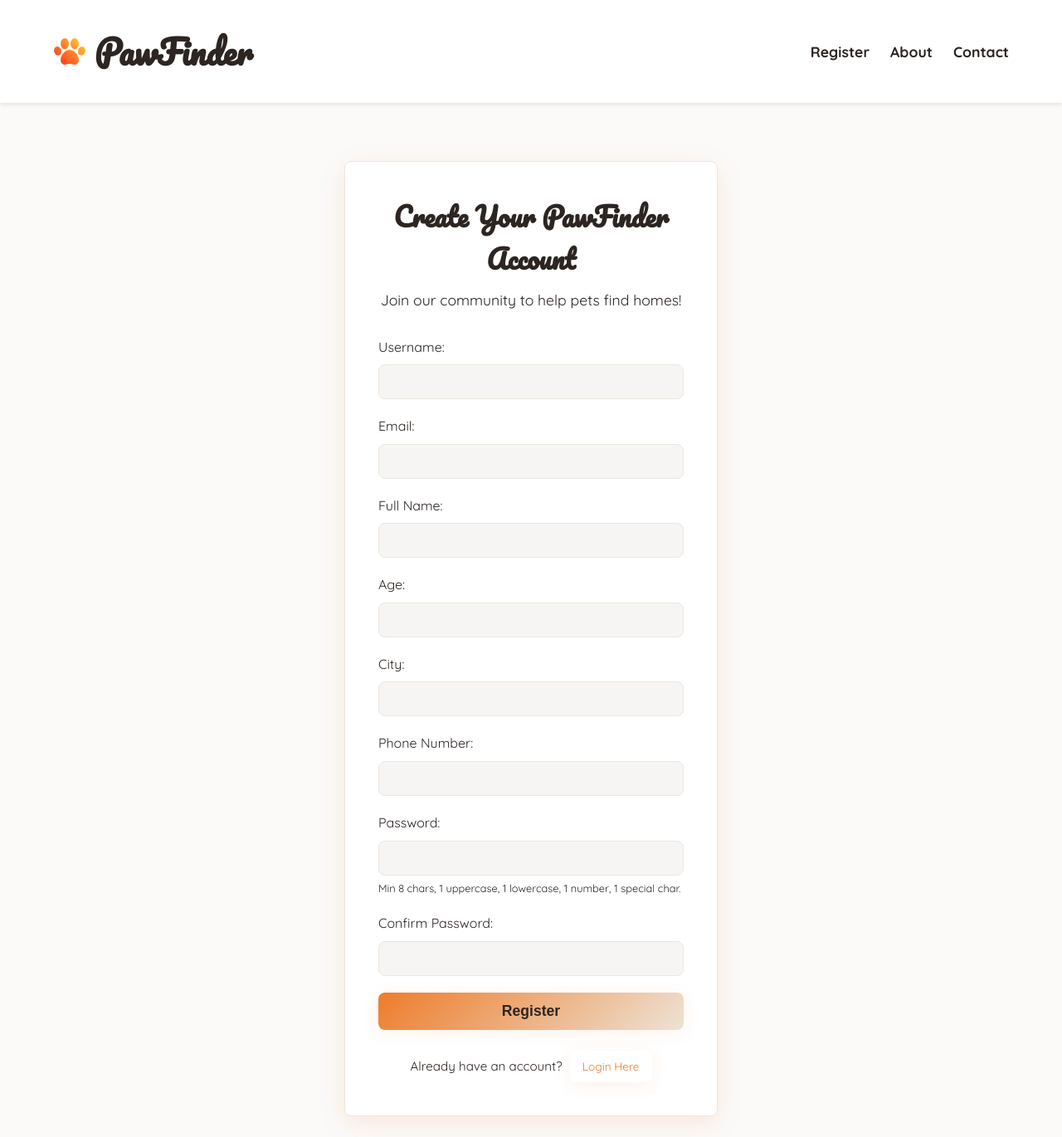
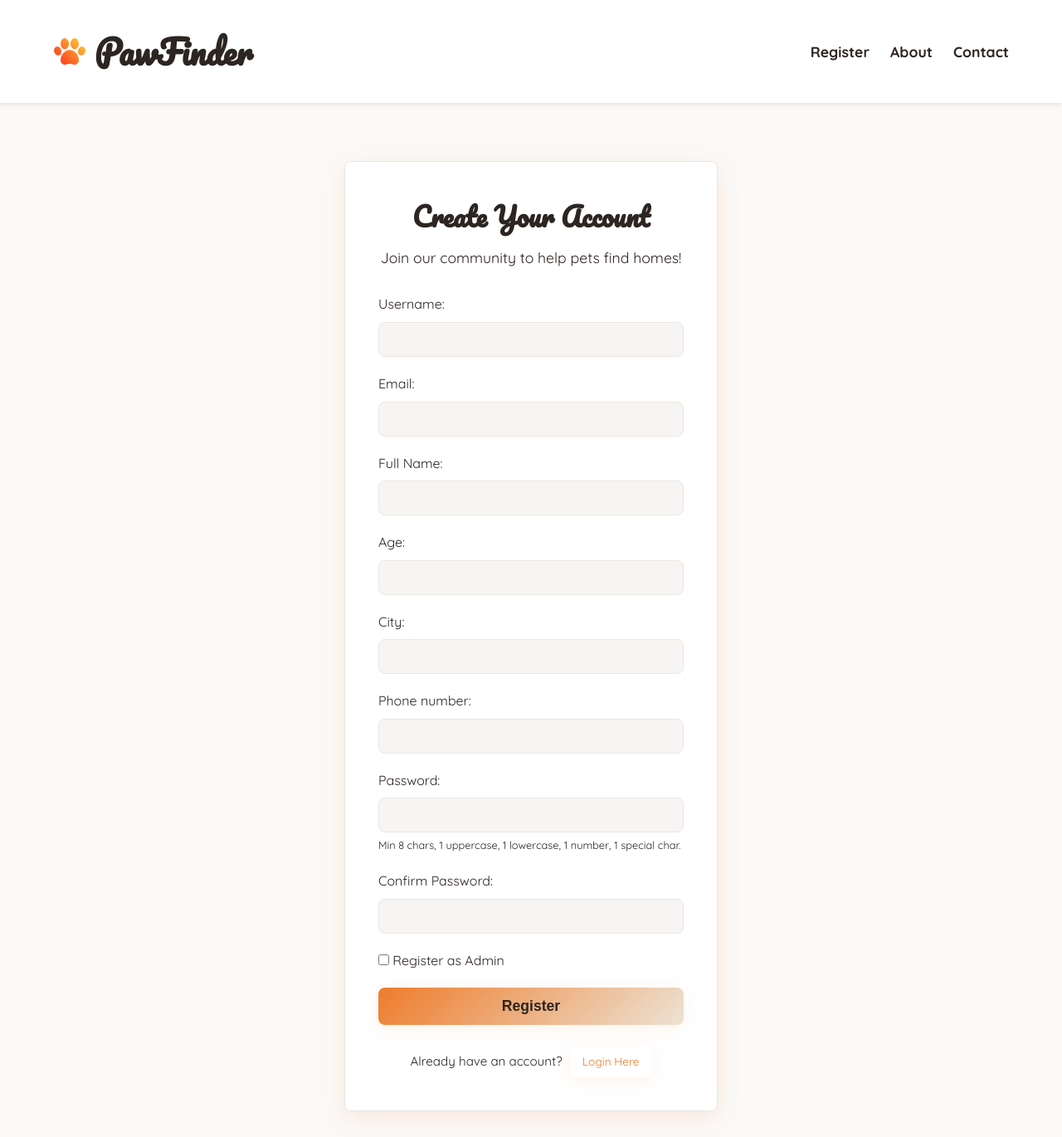
Before and after one commit to Deadpoolprime/petrescue2, a Django app: page /register/ in a window 1280 px wide. Shown: the top 1370 px of the page at 83% size. Run offline with Django 4.2, Linux system fonts and the light colour scheme.

Commit message:
admin creation successful : )

```diff
--- a/petrescue/settings.py
+++ b/petrescue/settings.py
@@ -21,6 +21,7 @@ BASE_DIR = Path(__file__).resolve().parent.parent
 
 # SECURITY WARNING: keep the secret key used in production secret!
 SECRET_KEY = 'django-insecure-45j6)$4tek)sn#--qcqp#wwj22gcro_n-v+hy)xqg+2hj!1wy^'
+ADMIN_REGISTRATION_PASSCODE = "FindAPaw!Admin#2025"
 
 # SECURITY WARNING: don't run with debug turned on in production!
 DEBUG = True
--- a/users/templates/users/register.html
+++ b/users/templates/users/register.html
@@ -1,3 +1,4 @@
+{# users/templates/users/register.html #}
 {% extends 'users/base.html' %}
 {% load static %}
 
@@ -6,68 +7,124 @@
 {% block content %}
 <section class="auth-section">
     <div class="auth-box">
-        <h2 class="auth-title">Create Your PawFinder Account</h2>
+        <h2 class="auth-title">Create Your Account</h2>
         <p class="auth-subtitle">Join our community to help pets find homes!</p>
 
-        {# Action correctly points to the register URL #}
-        <form id="registrationForm" method="post" action="{% url 'users:register' %}"> {# Corrected namespace #}
+        <form id="registrationForm" method="post" action="{% url 'users:register' %}">
             {% csrf_token %}
 
-            {# Display form errors here if any #}
+                        <!-- =================  ERROR DISPLAY BLOCK ================= -->
             {% if form.errors %}
                 <div class="alert alert-danger">
+                    <p><strong>Please correct the errors below:</strong></p>
+                    <ul>
                     {% for field in form %}
                         {% for error in field.errors %}
-                            <p><strong>{{ field.label }}:</strong> {{ error }}</p>
+                            <li>{{ field.label }}: {{ error }}</li>
                         {% endfor %}
                     {% endfor %}
+                    {# This shows errors not tied to a specific field, like passcode mismatch #}
                     {% for error in form.non_field_errors %}
-                        <p><strong>Error:</strong> {{ error }}</p>
+                        <li>{{ error }}</li>
                     {% endfor %}
+                    </ul>
                 </div>
             {% endif %}
+            <!-- ======================================================== -->
 
-            {# Added value attributes to retain user input on validation error #}
+            <!-- --- ALL FORM FIELDS GO HERE --- -->
             <div class="form-group">
-                <label for="id_username">Username:</label>
-                <input type="text" id="id_username" name="username" value="{{ form.username.value|default:'' }}" required>
+                {{ form.username.label_tag }}
+                {{ form.username }}
             </div>
+
             <div class="form-group">
-                <label for="id_email">Email:</label>
-                <input type="email" id="id_email" name="email" value="{{ form.email.value|default:'' }}" required>
+                {{ form.email.label_tag }}
+                {{ form.email }}
             </div>
+
             <div class="form-group">
-                <label for="id_first_name">Full Name:</label>
-                <input type="text" id="id_first_name" name="first_name" value="{{ form.first_name.value|default:'' }}">
+                {{ form.first_name.label_tag }}
+                {{ form.first_name }}
             </div>
+
             <div class="form-group">
-                <label for="id_age">Age:</label>
-                <input type="number" id="id_age" name="age" min="0" value="{{ form.age.value|default:'' }}">
+                {{ form.age.label_tag }}
+                {{ form.age }}
             </div>
+
             <div class="form-group">
-                <label for="id_city">City:</label>
-                <input type="text" id="id_city" name="city" value="{{ form.city.value|default:'' }}">
+                {{ form.city.label_tag }}
+                {{ form.city }}
             </div>
+
             <div class="form-group">
-                <label for="id_phone_number">Phone Number:</label>
-                <input type="tel" id="id_phone_number" name="phone_number" value="{{ form.phone_number.value|default:'' }}">
+                {{ form.phone_number.label_tag }}
+                {{ form.phone_number }}
             </div>
+
             <div class="form-group">
-                <label for="id_password1">Password:</label>
-                <input type="password" id="id_password1" name="password" required>
+                {{ form.password.label_tag }}
+                {{ form.password }}
                 <small class="password-rules">Min 8 chars, 1 uppercase, 1 lowercase, 1 number, 1 special char.</small>
             </div>
+
             <div class="form-group">
-                <label for="id_password2">Confirm Password:</label>
-                <input type="password" id="id_password2" name="password2" required>
+                {{ form.password2.label_tag }}
+                {{ form.password2 }}
             </div>
+            <!-- ----------------------------------- -->
+
+            <!-- --- Fields for Admin Registration --- -->
+            <div class="form-group admin-toggle">
+                <label for="{{ form.is_admin_registration.id_for_label }}">
+                    {{ form.is_admin_registration }}
+                    {{ form.is_admin_registration.label }}
+                </label>
+            </div>
+
+            <div class="form-group" id="admin_passcode_group" style="display: none;">
+                {{ form.admin_passcode.label_tag }}
+                {{ form.admin_passcode }}
+            </div>
+            <!-- ----------------------------------- -->
 
             <button type="submit" class="btn btn-primary btn-full">Register</button>
         </form>
 
         <div class="auth-switch">
-            <p>Already have an account? <a href="{% url 'users:login' %}" class="btn btn-secondary btn-small">Login Here</a></p> {# Corrected namespace #}
+            <p>Already have an account? <a href="{% url 'users:login' %}" class="btn btn-secondary btn-small">Login Here</a></p>
         </div>
     </div>
 </section>
+
 {% endblock %}
+
+
+{% block scripts %}
+<script>
+document.addEventListener('DOMContentLoaded', function() {
+    const adminCheckbox = document.getElementById('{{ form.is_admin_registration.id_for_label }}');
+    const passcodeGroup = document.getElementById('admin_passcode_group');
+
+    // Function to toggle display
+    function togglePasscodeField() {
+        if (adminCheckbox && passcodeGroup) { // Check if elements exist
+            if (adminCheckbox.checked) {
+                passcodeGroup.style.display = 'block';
+            } else {
+                passcodeGroup.style.display = 'none';
+            }
+        }
+    }
+
+    // Initial check in case the form is re-rendered with the box already checked
+    togglePasscodeField();
+
+    // Add event listener if checkbox exists
+    if (adminCheckbox) {
+        adminCheckbox.addEventListener('change', togglePasscodeField);
+    }
+});
+</script>
+{% endblock %}
--- a/users/views.py
+++ b/users/views.py
@@ -91,13 +91,38 @@ def logout_view(request):
 class RegistrationForm(forms.Form):
     username = forms.CharField(max_length=150, required=True, widget=forms.TextInput(attrs={'id': 'id_username', 'class': 'form-input'}))
     email = forms.EmailField(required=True, widget=forms.EmailInput(attrs={'id': 'id_email', 'class': 'form-input'}))
-    first_name = forms.CharField(max_length=100, required=False, widget=forms.TextInput(attrs={'id': 'id_first_name', 'class': 'form-input'}))
+    first_name = forms.CharField(label="Full Name",max_length=100, required=False, widget=forms.TextInput(attrs={'id': 'id_first_name', 'class': 'form-input'}))
     age = forms.IntegerField(min_value=0, required=False, widget=forms.NumberInput(attrs={'id': 'id_age', 'class': 'form-input'}))
     city = forms.CharField(max_length=100, required=False, widget=forms.TextInput(attrs={'id': 'id_city', 'class': 'form-input'}))
     phone_number = forms.CharField(max_length=20, required=False, widget=forms.TextInput(attrs={'id': 'id_phone_number', 'class': 'form-input'}))
     password = forms.CharField(widget=forms.PasswordInput(attrs={'id': 'id_password1', 'class': 'form-input'}))
     password2 = forms.CharField(widget=forms.PasswordInput(attrs={'id': 'id_password2', 'class': 'form-input'}), label="Confirm Password")
+    is_admin_registration = forms.BooleanField(required=False, label="Register as Admin")
+    admin_passcode = forms.CharField(
+        widget=forms.PasswordInput,
+        required=False,
+        label="Admin Passcode"
+    )
 
+    # We need a custom validation method to check the passcode
+    def clean(self):
+        cleaned_data = super().clean()
+        is_admin = cleaned_data.get('is_admin_registration')
+        passcode = cleaned_data.get('admin_passcode')
+
+        if is_admin:
+            # If the admin box is checked, the passcode is required
+            if not passcode:
+                raise forms.ValidationError(
+                    "Admin passcode is required when registering as an admin."
+                )
+
+            # Check if the passcode is correct
+            from django.conf import settings
+            if passcode != settings.ADMIN_REGISTRATION_PASSCODE:
+                raise forms.ValidationError("Invalid admin passcode.")
+
+        return cleaned_data
     def clean_password(self):
         password = self.cleaned_data.get("password")
         if password:
@@ -129,33 +154,42 @@ class RegistrationForm(forms.Form):
 
 # Registration View (Modified for correct form handling and redirection)
 def register_view(request):
-    form = RegistrationForm() # Initialize form for GET requests
+    if request.method == 'POST':
+        form = RegistrationForm(request.POST)
+        if form.is_valid():
+            cleaned_data = form.cleaned_data
+            is_admin = cleaned_data.get('is_admin_registration')
 
-    if request.method == 'POST':
-        form = RegistrationForm(request.POST) # Use POST data to create the form instance
-        if form.is_valid():
+            # Step 1: Create the User
             user = User.objects.create_user(
-                username=form.cleaned_data['username'],
-                email=form.cleaned_data['email'],
-                password=form.cleaned_data['password'],
-                first_name=form.cleaned_data.get('first_name', ''),
+                username=cleaned_data['username'],
+                email=cleaned_data['email'],
+                password=cleaned_data['password'],
+                first_name=cleaned_data.get('first_name', '')
             )
+
+            if is_admin:
+                user.is_staff = True
+                user.save()
+
+            # Step 2: Explicitly create the Profile with all the form data
+            # This is the crucial part that creates the row in the `users_profile` table.
             Profile.objects.create(
                 user=user,
-                age=form.cleaned_data.get('age'),
-                city=form.cleaned_data.get('city'),
-                phone_number=form.cleaned_data.get('phone_number')
+                role='admin' if is_admin else 'user',
+                age=cleaned_data.get('age'),
+                city=cleaned_data.get('city'),
+                phone_number=cleaned_data.get('phone_number')
             )
+
+            # Step 3: Log in and redirect
             auth_login(request, user)
             messages.success(request, "🎉 Registration successful! Welcome to PawFinder.")
-            # Redirect to the login page after successful registration and login
-            return redirect('users:login') # Redirect to login page after registration
-        # If form is not valid, 'form' still holds the invalid POST data and errors,
-        # so the render at the end will display it correctly.
+            return redirect('users:dashboard')
+    else:
+        form = RegistrationForm()
 
-    # If GET request OR POST with invalid form, render the template with the form
     return render(request, 'users/register.html', {'form': form})
-
 
 # Dashboard View (Modified to show available pets and action buttons)
 @login_required
```
